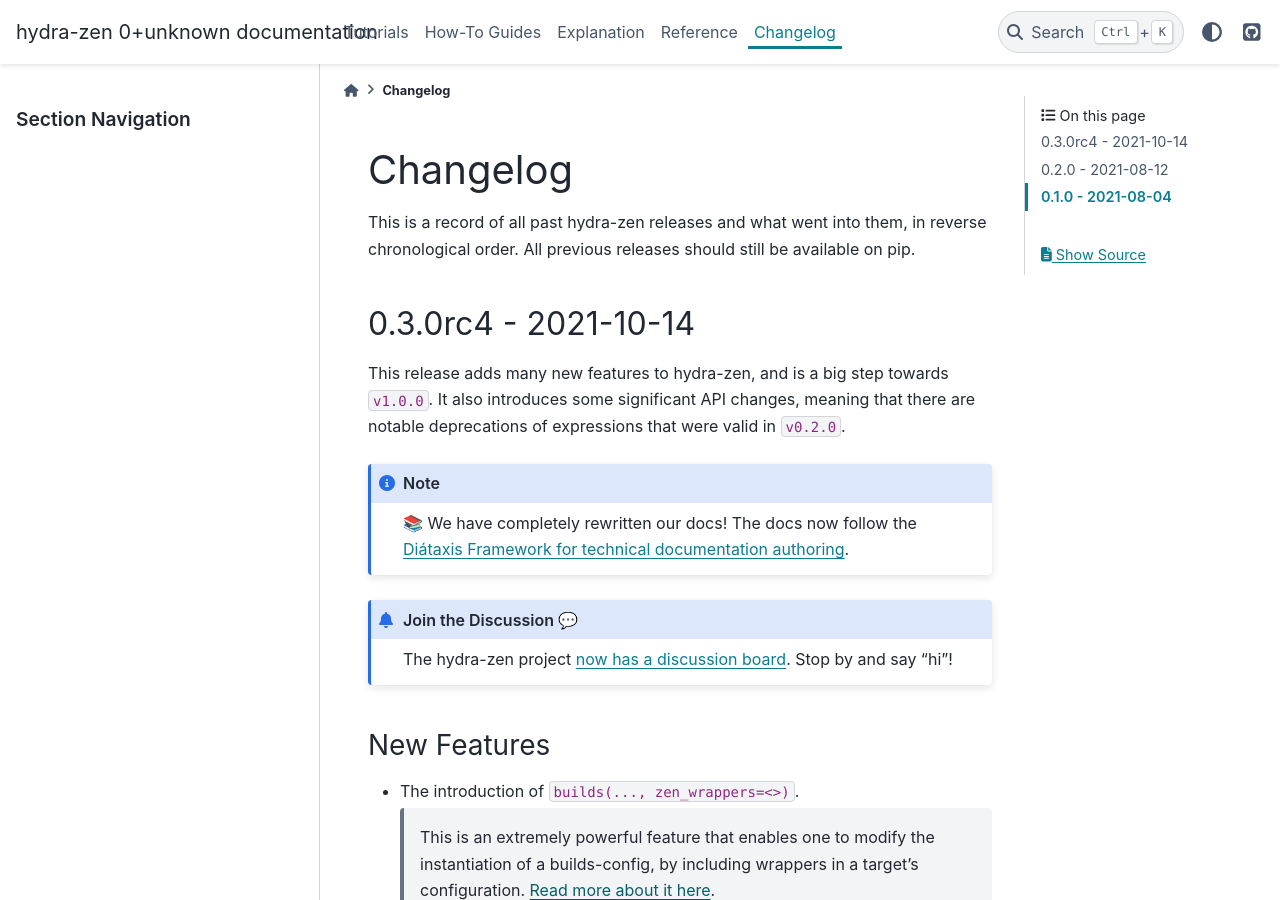
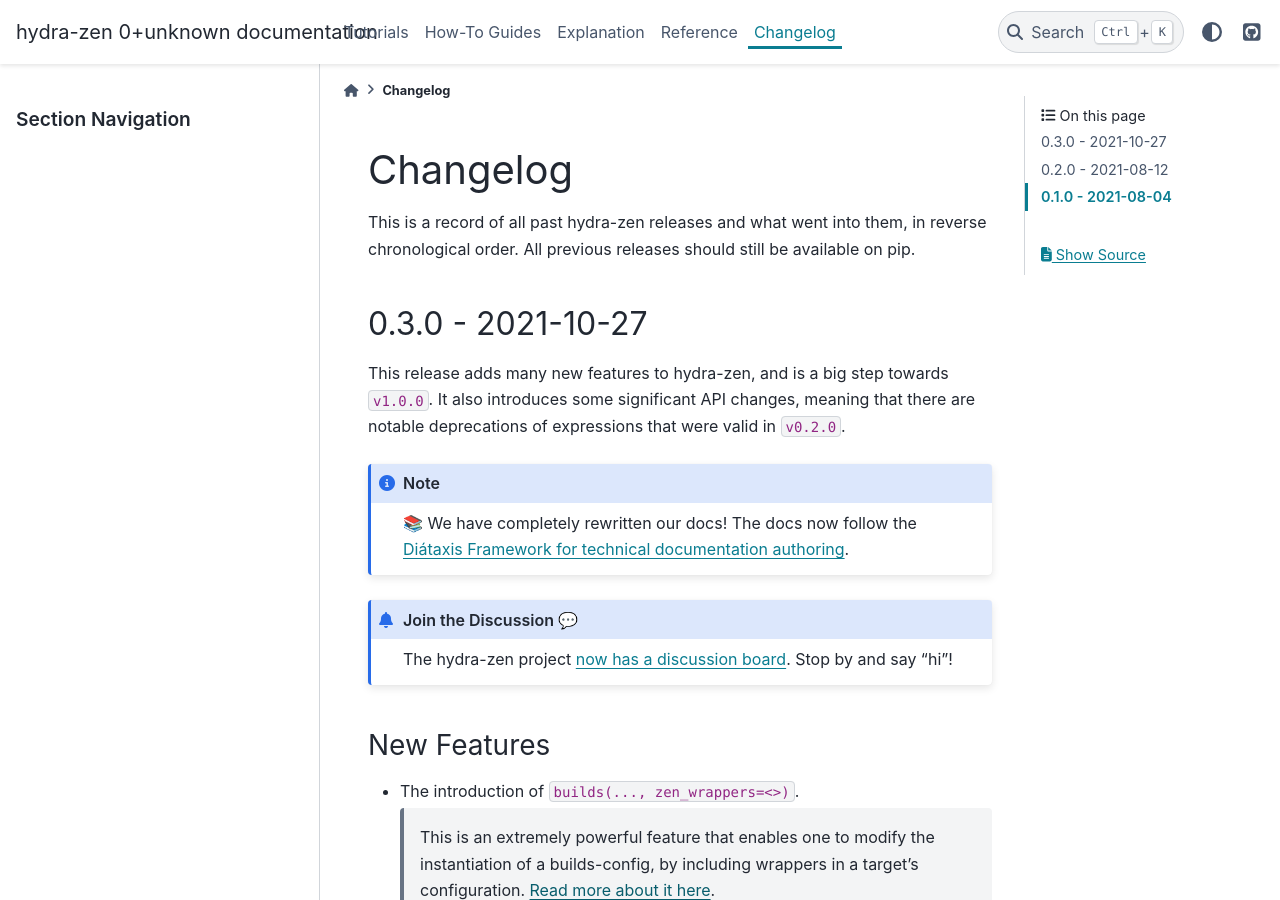
Before and after one commit to mit-ll-responsible-ai/hydra-zen, a Sphinx documentation site: the page built from docs/source/changes.rst, in a window 1280 px wide and 900 px high. Built offline with Sphinx 7.4.7 and the PyData theme 0.15.4, drawn with Linux system fonts in a browser that asks for light colours.

Commit message:
update date on 0.3.0 release

```diff
--- a/docs/source/changes.rst
+++ b/docs/source/changes.rst
@@ -7,9 +7,9 @@
 
 .. _v0.3.0:
 
----------------------
-0.3.0rc4 - 2021-10-14
----------------------
+------------------
+0.3.0 - 2021-10-27
+------------------
 
 This release adds many new features to hydra-zen, and is a big step towards ``v1.0.0``. It also introduces some significant API changes, meaning that there are notable deprecations of expressions that were valid in ``v0.2.0``.
 
```
